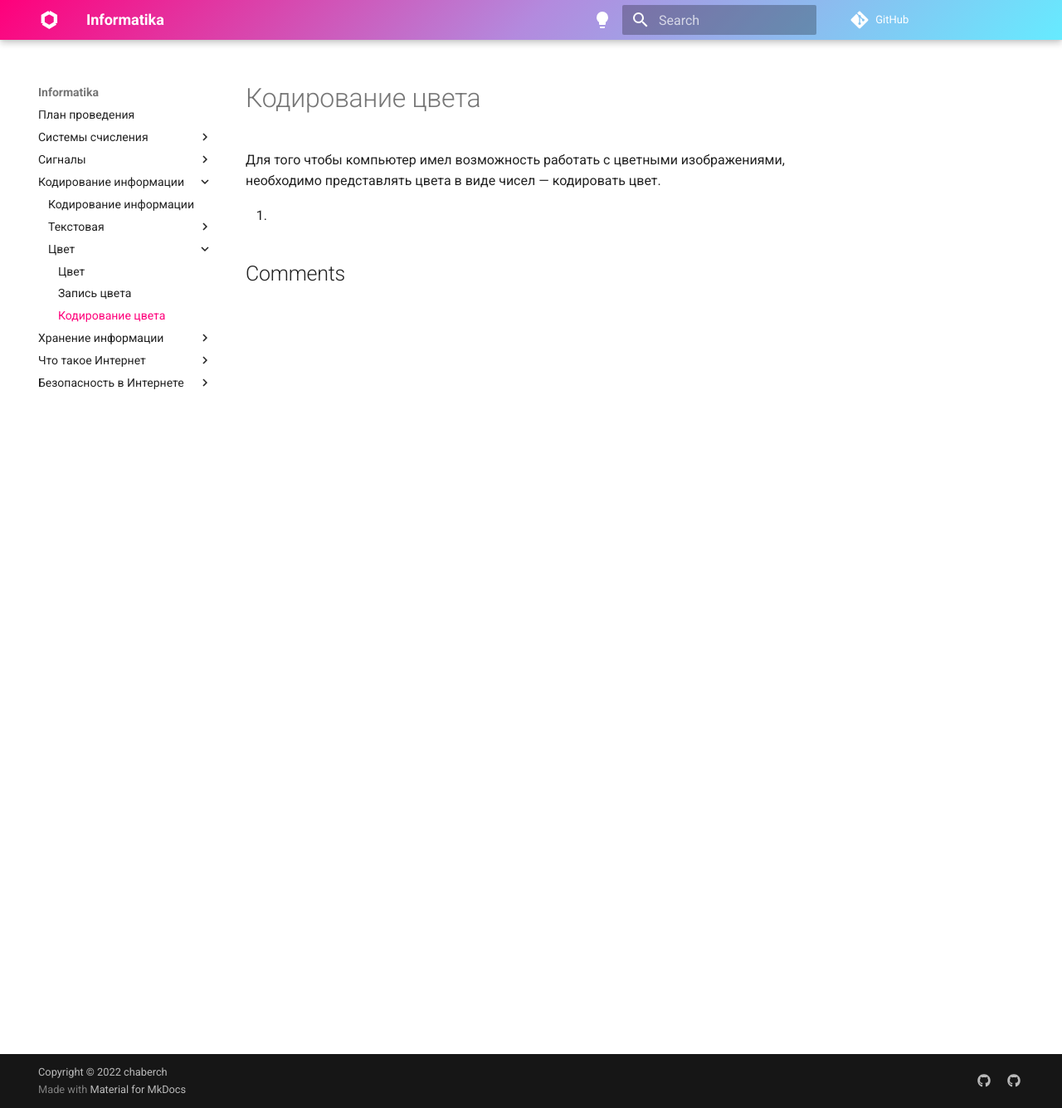
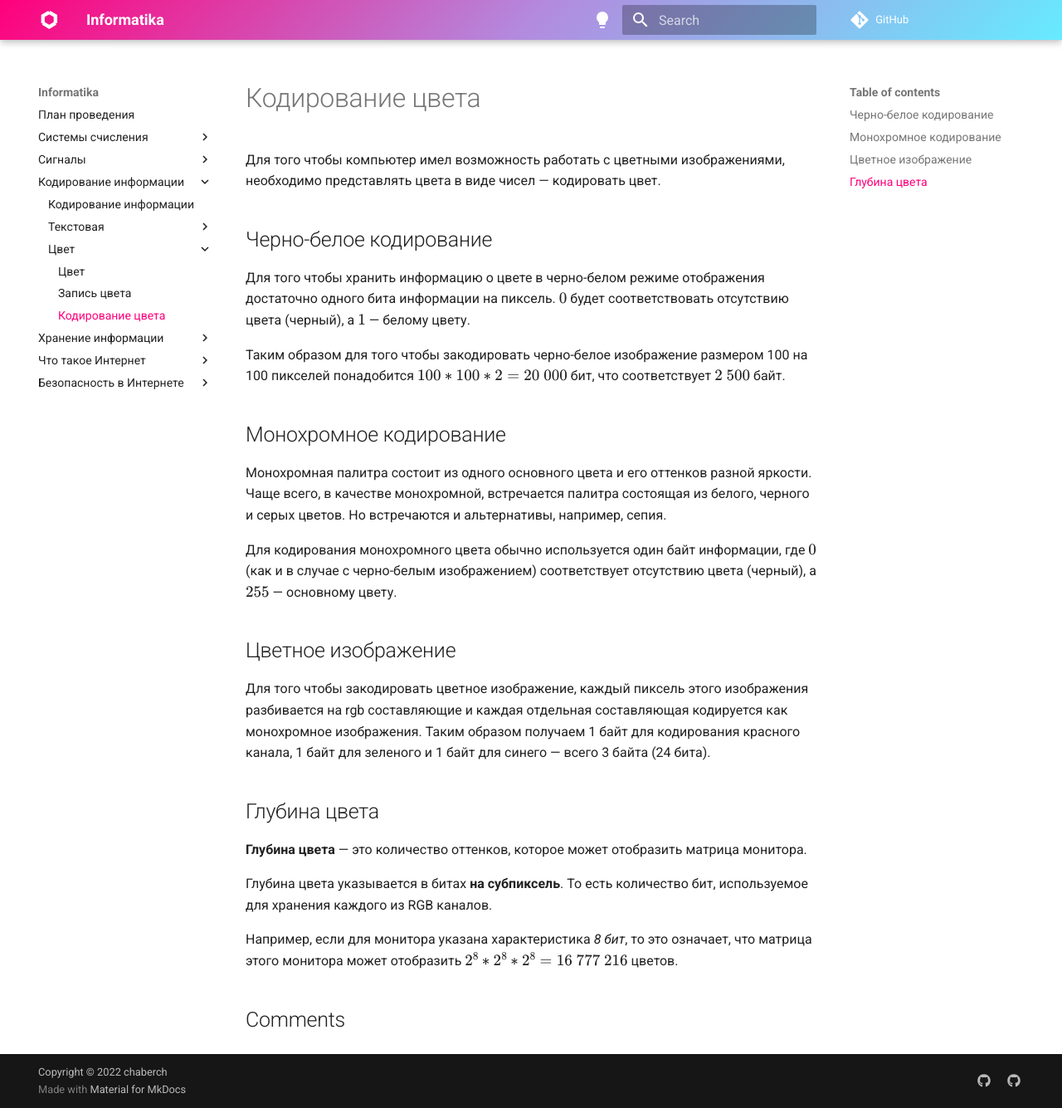
Before and after one commit to chabErch/Informatika, an MkDocs documentation site: the page built from docs/Кодирование информации/Цвет/Кодирование цвета.md, in a window 1280 px wide and 1335 px high. Shown: the whole window at 83% size. Built offline with MkDocs 1.6.1 and Material for MkDocs 9.7.7, drawn with Linux system fonts in a browser that asks for light colours; comment, search, counter and statistics services are not loaded.

Commit message:
Update Кодирование цвета.md

```diff
--- a/docs/Кодирование информации/Цвет/Кодирование цвета.md
+++ b/docs/Кодирование информации/Цвет/Кодирование цвета.md
@@ -2,4 +2,26 @@
 
 Для того чтобы компьютер имел возможность работать с цветными изображениями, необходимо представлять цвета в виде чисел — кодировать цвет.
 
-1.
+## Черно-белое кодирование
+
+Для того чтобы хранить информацию о цвете в черно-белом режиме отображения достаточно одного бита информации на пиксель. $0$ будет соответствовать отсутствию цвета (черный), а $1$ — белому цвету.
+
+Таким образом для того чтобы закодировать черно-белое изображение размером 100 на 100 пикселей понадобится $100*100*2=20\ 000$ бит, что соответствует $2\ 500$ байт.
+
+## Монохромное кодирование
+
+Монохромная палитра состоит из одного основного цвета и его оттенков разной яркости. Чаще всего, в качестве монохромной, встречается палитра состоящая из белого, черного и серых цветов. Но встречаются и альтернативы, например, сепия.
+
+Для кодирования монохромного цвета обычно используется один байт информации, где $0$ (как и в случае с черно-белым изображением) соответствует отсутствию цвета (черный), а $255$ — основному цвету.
+
+## Цветное изображение
+
+Для того чтобы закодировать цветное изображение, каждый пиксель этого изображения разбивается на rgb составляющие и каждая отдельная составляющая кодируется как монохромное изображения. Таким образом получаем 1 байт для кодирования красного канала, 1 байт для зеленого и 1 байт для синего — всего 3 байта (24 бита).
+
+## Глубина цвета
+
+**Глубина цвета** — это количество оттенков, которое может отобразить матрица монитора.
+
+Глубина цвета указывается в битах **на субпиксель**. То есть количество бит, используемое для хранения каждого из RGB каналов.
+
+Например, если для монитора указана характеристика *8 бит*, то это означает, что матрица этого монитора может отобразить $2^8*2^8*2^8=16\ 777\ 216$ цветов.
```
